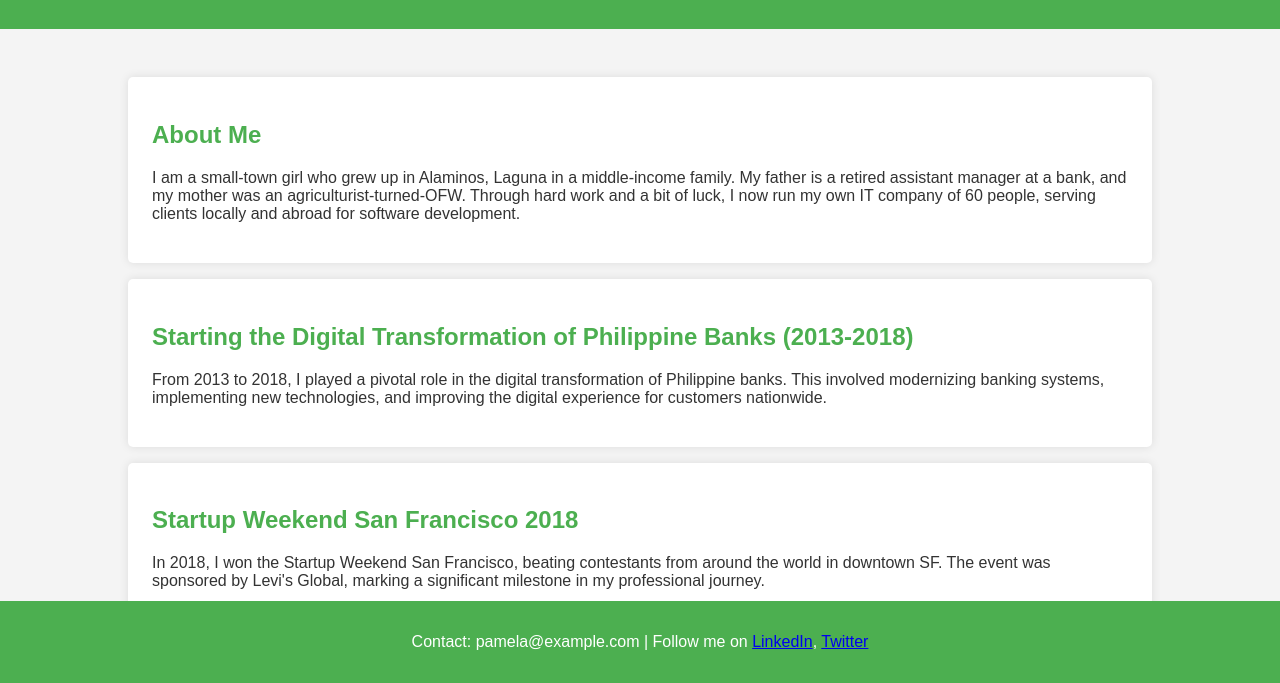
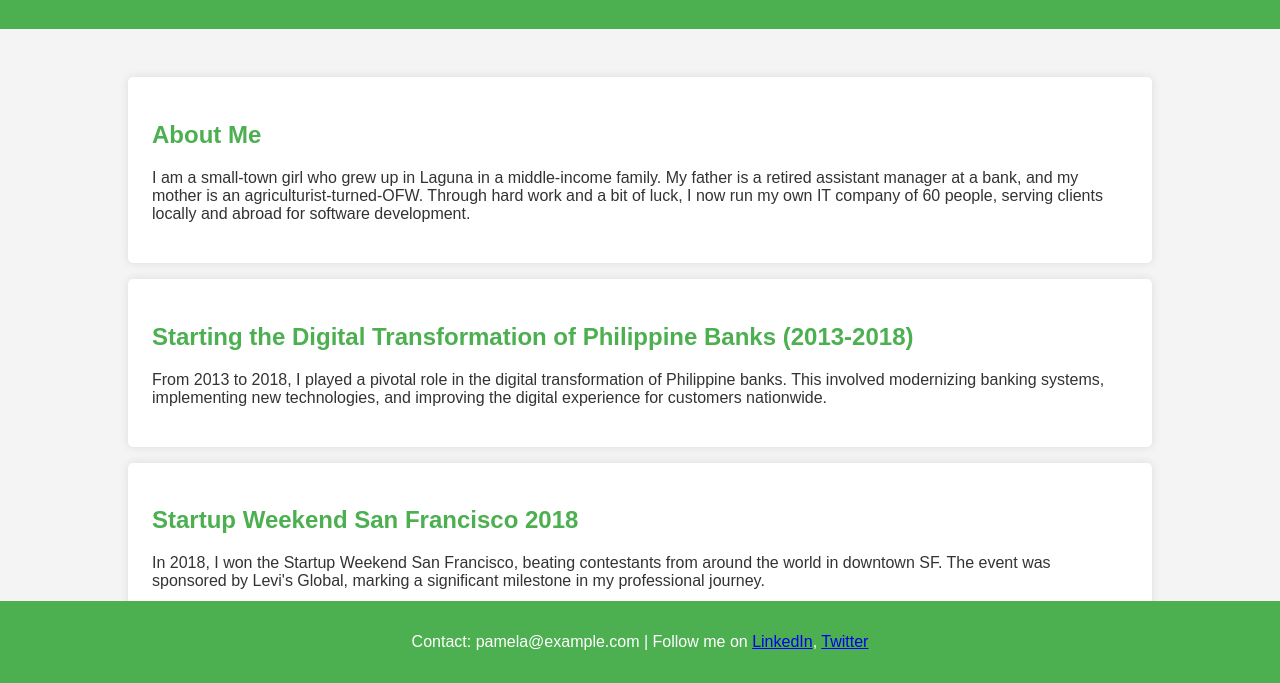
Before and after one commit to devsassypam/Personal-website, a plain HTML site: page index.html in a window 1280 px wide. Shown: the part 117-800 px from the top of the page. Drawn offline with Linux system fonts and the light colour scheme.

Commit message:
Update index.html

```diff
--- a/index.html
+++ b/index.html
@@ -57,7 +57,7 @@
     <div class="container">
         <div class="section">
             <h2>About Me</h2>
-            <p>I am a small-town girl who grew up in Alaminos, Laguna in a middle-income family. My father is a retired assistant manager at a bank, and my mother was an agriculturist-turned-OFW. Through hard work and a bit of luck, I now run my own IT company of 60 people, serving clients locally and abroad for software development.</p>
+            <p>I am a small-town girl who grew up in Laguna in a middle-income family. My father is a retired assistant manager at a bank, and my mother is an agriculturist-turned-OFW. Through hard work and a bit of luck, I now run my own IT company of 60 people, serving clients locally and abroad for software development.</p>
         </div>
 
         <div class="section">
```
